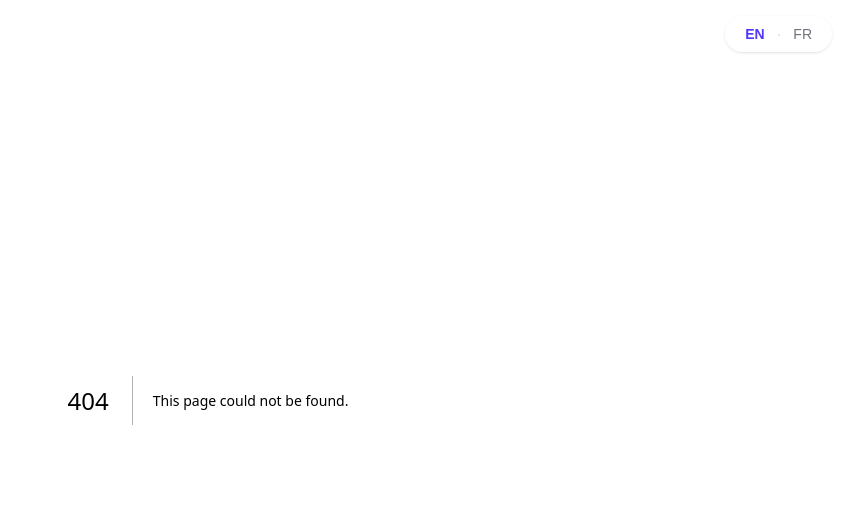
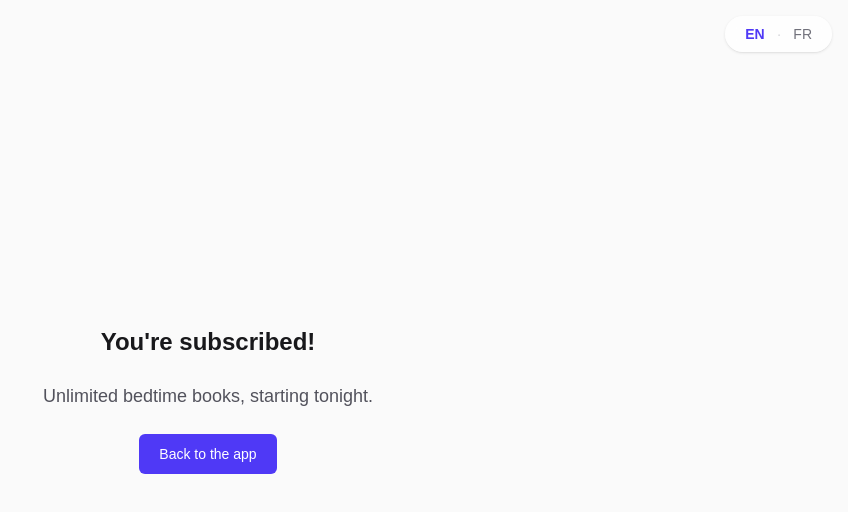
Before and after one commit to greninjam26/Story-Forge, a Next.js app in the folder apps/web/: page /billing/success in a window 1280 px wide. Before the commit this address had no page. Shown: the top 512 px of the page, without its empty margins (432-1280 px from the left). Built offline with nearby package versions, Linux system fonts and the light colour scheme.

Commit message:
feat(web): add billing success and cancel confirmation pages
New /billing/success and /billing/cancel routes using existing
billing i18n keys. Simple pages with centered messages and links
back to the children list.

```diff
--- /dev/null
+++ b/apps/web/app/billing/cancel/page.tsx
@@ -0,0 +1,27 @@
+"use client";
+
+import Link from "next/link";
+import { useT } from "@/lib/i18n";
+
+export default function BillingCancelPage() {
+  const t = useT();
+
+  return (
+    <div className="flex flex-1 flex-col items-center justify-center bg-zinc-50 px-4 dark:bg-zinc-950">
+      <main className="flex max-w-sm flex-col items-center gap-6 text-center">
+        <h1 className="text-2xl font-semibold text-zinc-900 dark:text-zinc-100">
+          {t("billing.cancelTitle")}
+        </h1>
+        <p className="text-lg text-zinc-600 dark:text-zinc-400">
+          {t("billing.cancelBody")}
+        </p>
+        <Link
+          href="/children"
+          className="rounded-md border border-zinc-300 px-5 py-2.5 text-sm font-medium text-zinc-700 transition-colors hover:bg-zinc-100 dark:border-zinc-700 dark:text-zinc-300 dark:hover:bg-zinc-800"
+        >
+          {t("billing.backToApp")}
+        </Link>
+      </main>
+    </div>
+  );
+}
--- /dev/null
+++ b/apps/web/app/billing/success/page.tsx
@@ -0,0 +1,27 @@
+"use client";
+
+import Link from "next/link";
+import { useT } from "@/lib/i18n";
+
+export default function BillingSuccessPage() {
+  const t = useT();
+
+  return (
+    <div className="flex flex-1 flex-col items-center justify-center bg-zinc-50 px-4 dark:bg-zinc-950">
+      <main className="flex max-w-sm flex-col items-center gap-6 text-center">
+        <h1 className="text-2xl font-semibold text-zinc-900 dark:text-zinc-100">
+          {t("billing.successTitle")}
+        </h1>
+        <p className="text-lg text-zinc-600 dark:text-zinc-400">
+          {t("billing.successBody")}
+        </p>
+        <Link
+          href="/children"
+          className="rounded-md bg-indigo-600 px-5 py-2.5 text-sm font-medium text-white transition-colors hover:bg-indigo-700"
+        >
+          {t("billing.backToApp")}
+        </Link>
+      </main>
+    </div>
+  );
+}
```
